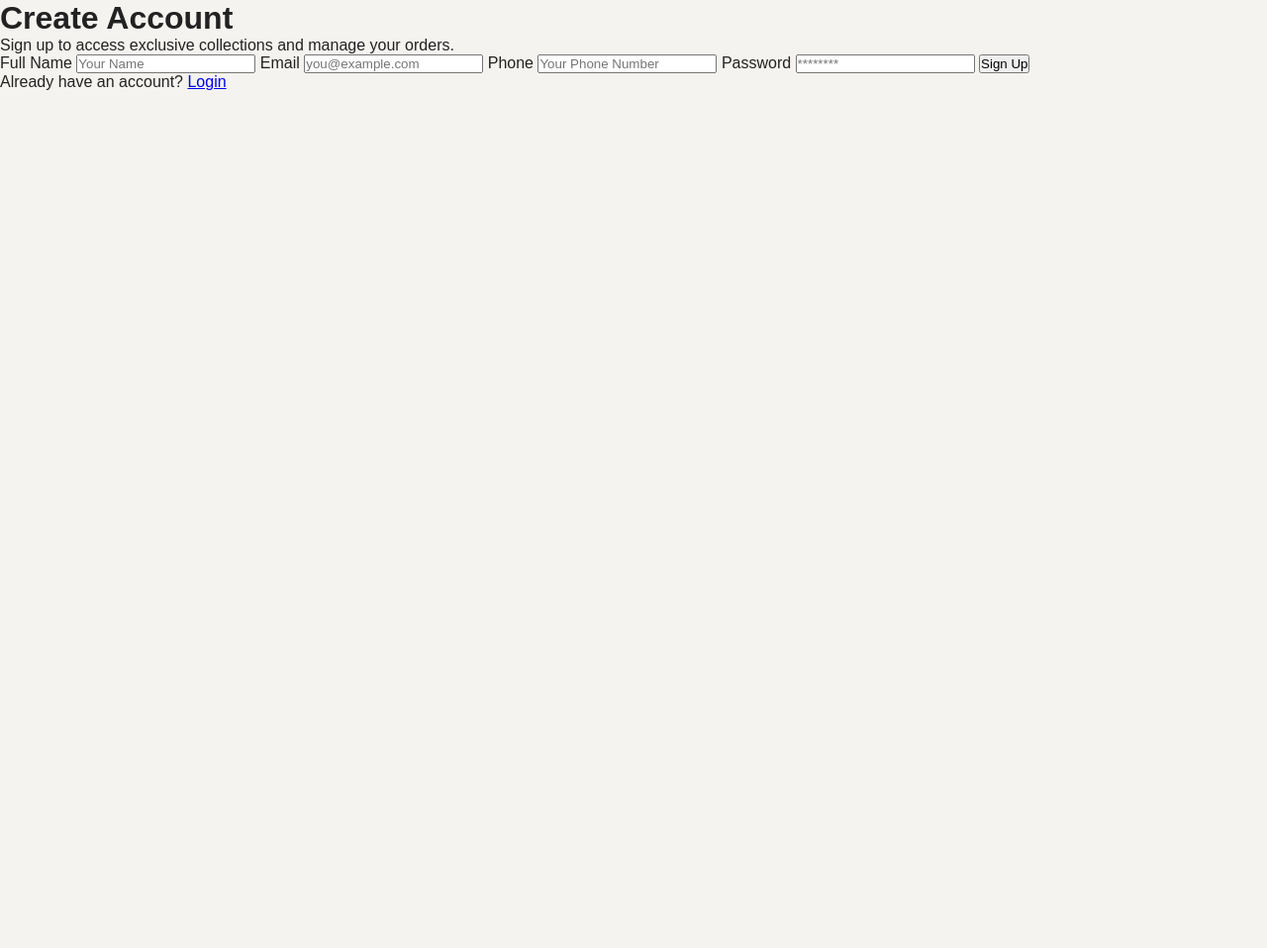
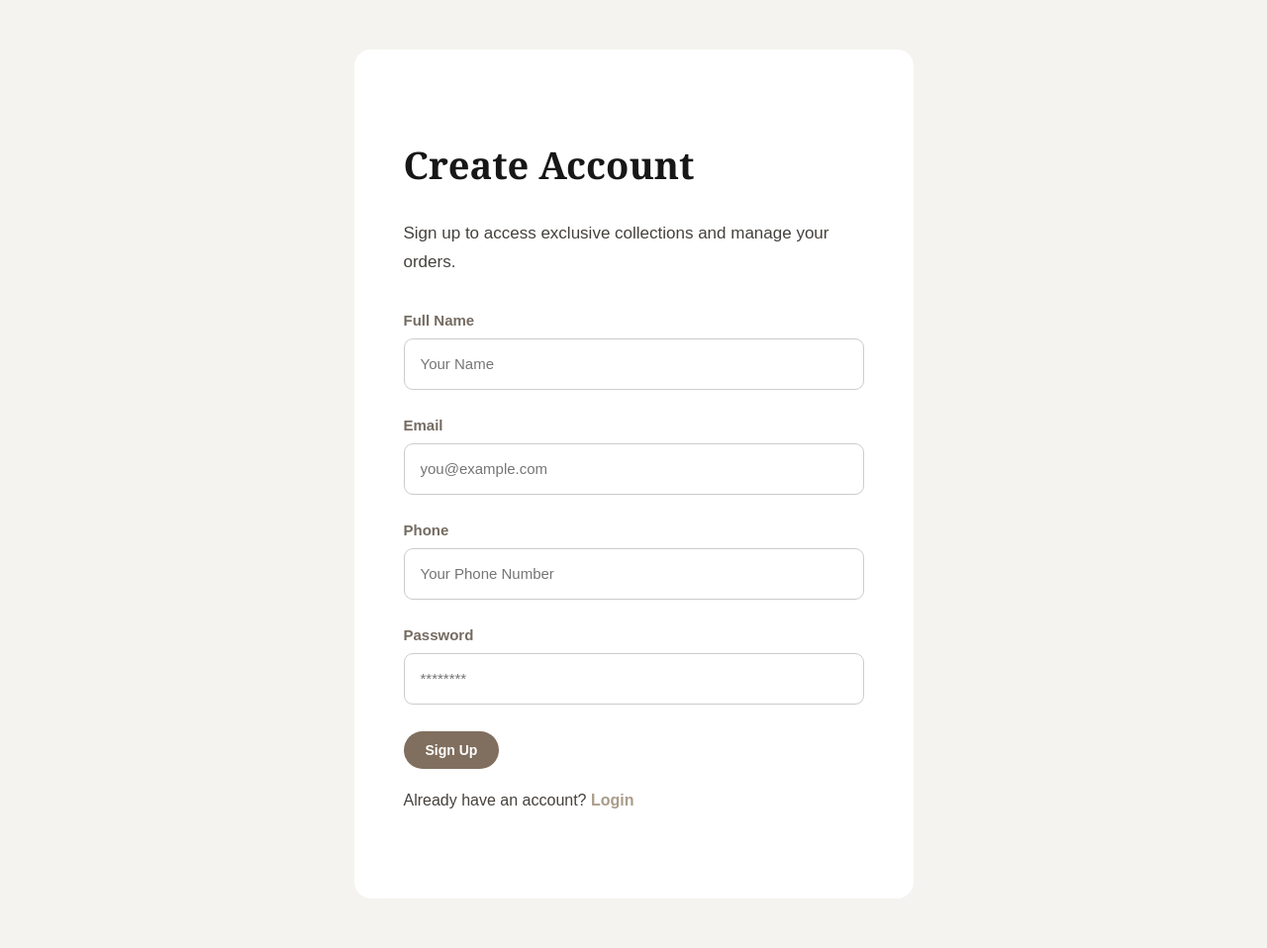
Before and after one commit to ChelseaChemweno/Electronics-Store, a PHP site: page /account/register.php in a window 1280 px wide. Shown: the whole page at 99% size. Before the commit the page ends 91 px from the top, so only its background shows below. Run offline with PHP 8.4, Linux system fonts and the light colour scheme.

Commit message:
Added and sytled the login and register

```diff
--- a/assets/css/style.css
+++ b/assets/css/style.css
@@ -271,3 +271,189 @@ nav a {
         grid-template-columns: repeat(2, 1fr);
     }
 }
+
+
+* LOGIN AND REGISTER */
+
+/* AUTHENTICATION PAGE BACKGROUND */
+
+body.auth-page {
+    background-color: #d1c7bd;
+    min-height: 100vh;
+    font-family: Arial, sans-serif;
+    color: #222;
+    overflow-x: hidden;
+}
+
+.auth-container {
+    width: 100%;
+    min-height: 100vh;
+    display: flex;
+    flex-direction: column;
+    align-items: center;
+    justify-content: center;
+    padding: 50px 30px;
+}
+
+/* COLOUR CIRCLES */
+
+.color-circles {
+    display: flex;
+    justify-content: center;
+    align-items: center;
+    margin-bottom: 95px;
+}
+
+.color-circles span {
+    display: block;
+    width: 105px;
+    height: 105px;
+    border-radius: 50%;
+    margin-left: -28px;
+    flex-shrink: 0;
+}
+
+.color-circles span:first-child {
+    margin-left: 0;
+    background-color: #eee6d8;
+}
+
+.color-circles span:nth-child(2) {
+    background-color: #b9c1bf;
+}
+
+.color-circles span:nth-child(3) {
+    background-color: #bc9689;
+}
+
+.color-circles span:nth-child(4) {
+    background-color: #806658;
+}
+
+.color-circles span:nth-child(5) {
+    background-color: #604941;
+}
+
+/* WHITE BOXES */
+
+.auth-boxes {
+    width: 100%;
+    max-width: 1200px;
+    display: flex;
+    justify-content: center;
+    align-items: center;
+    gap: 70px;
+}
+
+.auth-box {
+    background: #fff;
+    width: calc(50% - 35px);
+    min-height: 490px;
+    padding: 90px 50px;
+    border-radius: 17px;
+}
+
+/* HEADINGS */
+
+.auth-box h1 {
+    font-family: Georgia, serif;
+    font-size: 38px;
+    margin-bottom: 30px;
+    color: #171717;
+}
+
+.auth-box p {
+    color: #45413d;
+    font-size: 17px;
+    line-height: 1.7;
+    margin-bottom: 35px;
+}
+
+/* INPUT FIELDS */
+
+.auth-box label {
+    display: block;
+    color: #756b62;
+    font-weight: bold;
+    font-size: 15px;
+    margin-bottom: 10px;
+}
+
+.auth-box input {
+    display: block;
+    width: 100%;
+    height: 52px;
+    padding: 12px 16px;
+    border: 1px solid #ccc;
+    border-radius: 9px;
+    font-size: 15px;
+    margin-bottom: 27px;
+    outline: none;
+    background: #fff;
+}
+
+.auth-box input:focus {
+    border-color: #806e5e;
+}
+
+/* BUTTONS */
+
+.auth-box button {
+    background-color: #806e5e;
+    color: white;
+    border: none;
+    padding: 11px 22px;
+    border-radius: 25px;
+    font-weight: bold;
+    cursor: pointer;
+    font-size: 14px;
+}
+
+.auth-box button:hover {
+    background-color: #604941;
+}
+
+/* ACCOUNT LINKS */
+
+.auth-box .switch-link {
+    margin-top: 23px;
+    font-size: 16px;
+    color: #45413d;
+}
+
+.auth-box .switch-link a {
+    color: #aa9c8a;
+    text-decoration: none;
+    font-weight: bold;
+}
+
+.auth-box .switch-link a:hover {
+    color: #604941;
+}
+
+.register-prompt {
+    margin-top: 40px;
+}
+
+/* MOBILE RESPONSIVENESS */
+
+@media (max-width: 850px) {
+
+    .auth-boxes {
+        flex-direction: column;
+        gap: 30px;
+    }
+
+    .auth-box {
+        width: 100%;
+        max-width: 550px;
+        min-height: auto;
+        padding: 45px 30px;
+    }
+
+
+
+    .auth-box h1 {
+        font-size: 30px;
+    }
+}
```
